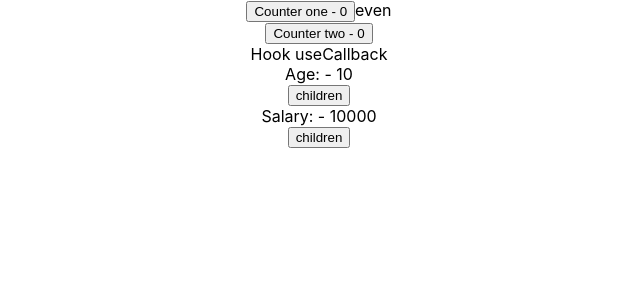
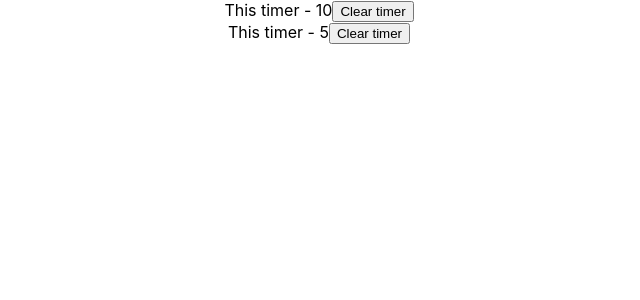
Before and after one commit to NhyNhyNguyen/react_tutorial, a React (Create React App) app: page / in a window 1280 px wide. Shown: the top 300 px of the page, without its empty margins (321-961 px from the left). Built offline with nearby package versions, Linux system fonts and the light colour scheme.

Commit message:
react hook ref

```diff
--- a/src/App.js
+++ b/src/App.js
@@ -2,6 +2,9 @@
 import React from 'react';
 import ParentComponent from './hook_components/callback/ParentComponent';
 import Counter from './hook_components/memo/Counter';
+import FocusInput from './hook_components/ref/FocusInput';
+import ClassTimer from './hook_components/ref/ClassTimer';
+import HookTimer from './hook_components/ref/HookTimer';
 
 export const UserContext = React.createContext();
 export const ChannelContext = React.createContext();
@@ -10,8 +13,8 @@
 
   return (
     <div className="App">
-      <Counter></Counter>
-      <ParentComponent></ParentComponent>
+      <ClassTimer/>
+      <HookTimer/>
     </div>
   );
 }
--- /dev/null
+++ b/src/hook_components/ref/ClassTimer.js
@@ -0,0 +1,33 @@
+import React, { Component } from 'react'
+
+class ClassTimer extends Component {
+    inverval
+    constructor(props) {
+      super(props)
+
+      this.state = {
+         timer: 0
+      }
+    }
+
+    componentDidMount(){
+        this.inverval = setInterval( ()=> {
+            this.setState(prevState => ({timer: prevState.timer + 1}))
+        }, 1000)
+    }
+
+    componentWillUnmount(){
+        clearInterval(this.interval)
+    }
+
+    render() {
+        return (
+            <div>
+                This timer - {this.state.timer}
+                <button onClick={()=> clearInterval(this.inverval)}>Clear timer</button>
+            </div>
+        )
+    }
+}
+
+export default ClassTimer
--- /dev/null
+++ b/src/hook_components/ref/FocusInput.js
@@ -0,0 +1,17 @@
+import React, { useEffect, useRef } from 'react'
+
+function FocusInput() {
+    const inputRef = useRef(null)
+
+    useEffect(() => {
+        // focus the input element
+        inputRef.current.focus()
+    }, [])
+    return (
+        <div>
+            <input ref={inputRef} type="text"></input>
+        </div>
+    )
+}
+
+export default FocusInput
--- /dev/null
+++ b/src/hook_components/ref/HookTimer.js
@@ -0,0 +1,22 @@
+import React, { useEffect, useRef, useState } from 'react'
+
+function HookTimer() {
+    const [timer, setTimer] = useState(0)
+    const intervalRef = useRef()
+    useEffect(()=>{
+        intervalRef.current = setInterval(()=>{
+            setTimer(prevTimer => prevTimer + 1)
+        }, 1000)
+        return () => {
+            clearInterval(intervalRef.current)
+        }
+    }, [])
+  return (
+    <div>
+      This timer - {timer}
+      <button onClick={()=> clearInterval(intervalRef.current)}>Clear timer</button>
+    </div>
+  )
+}
+
+export default HookTimer
```
